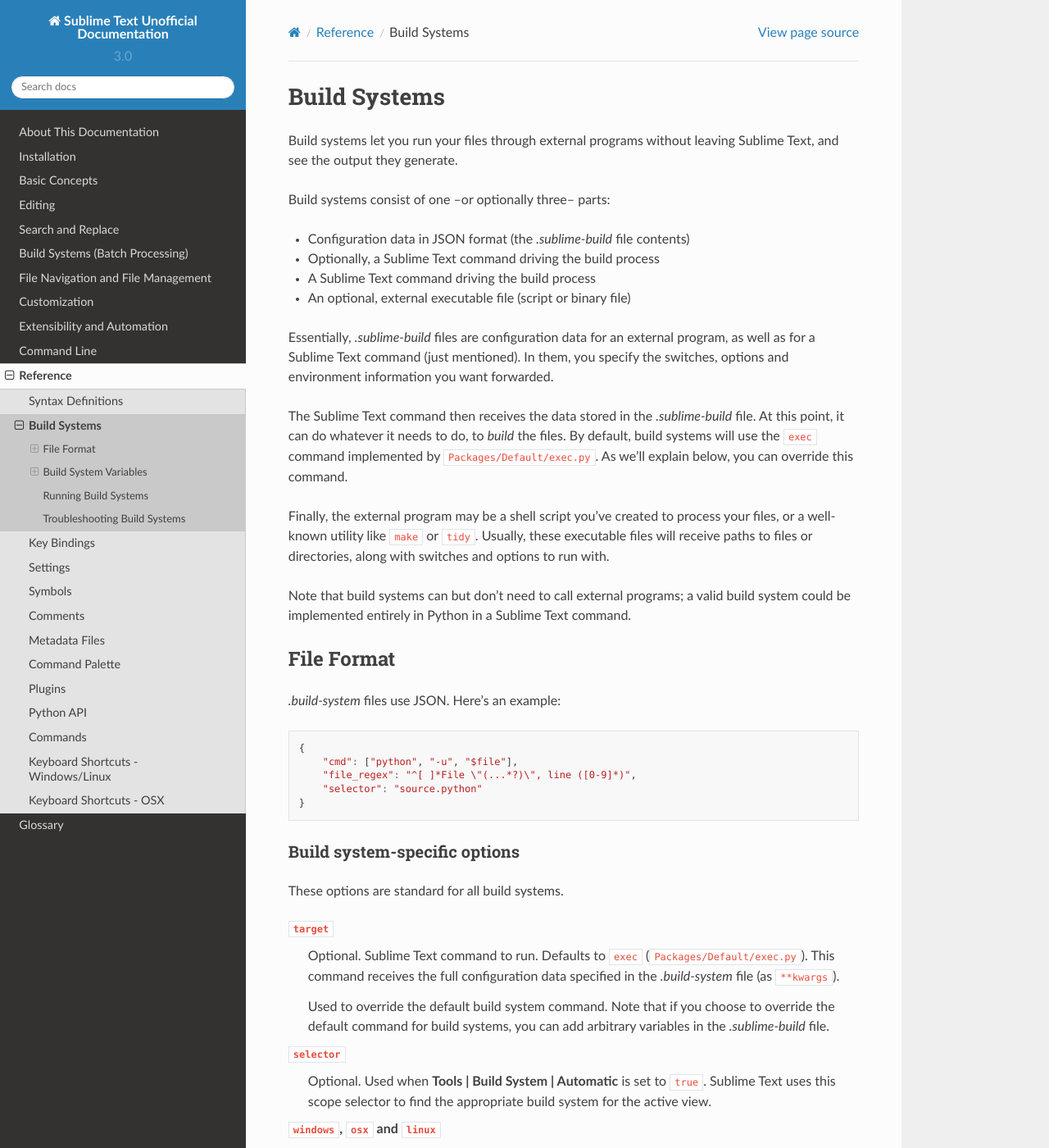
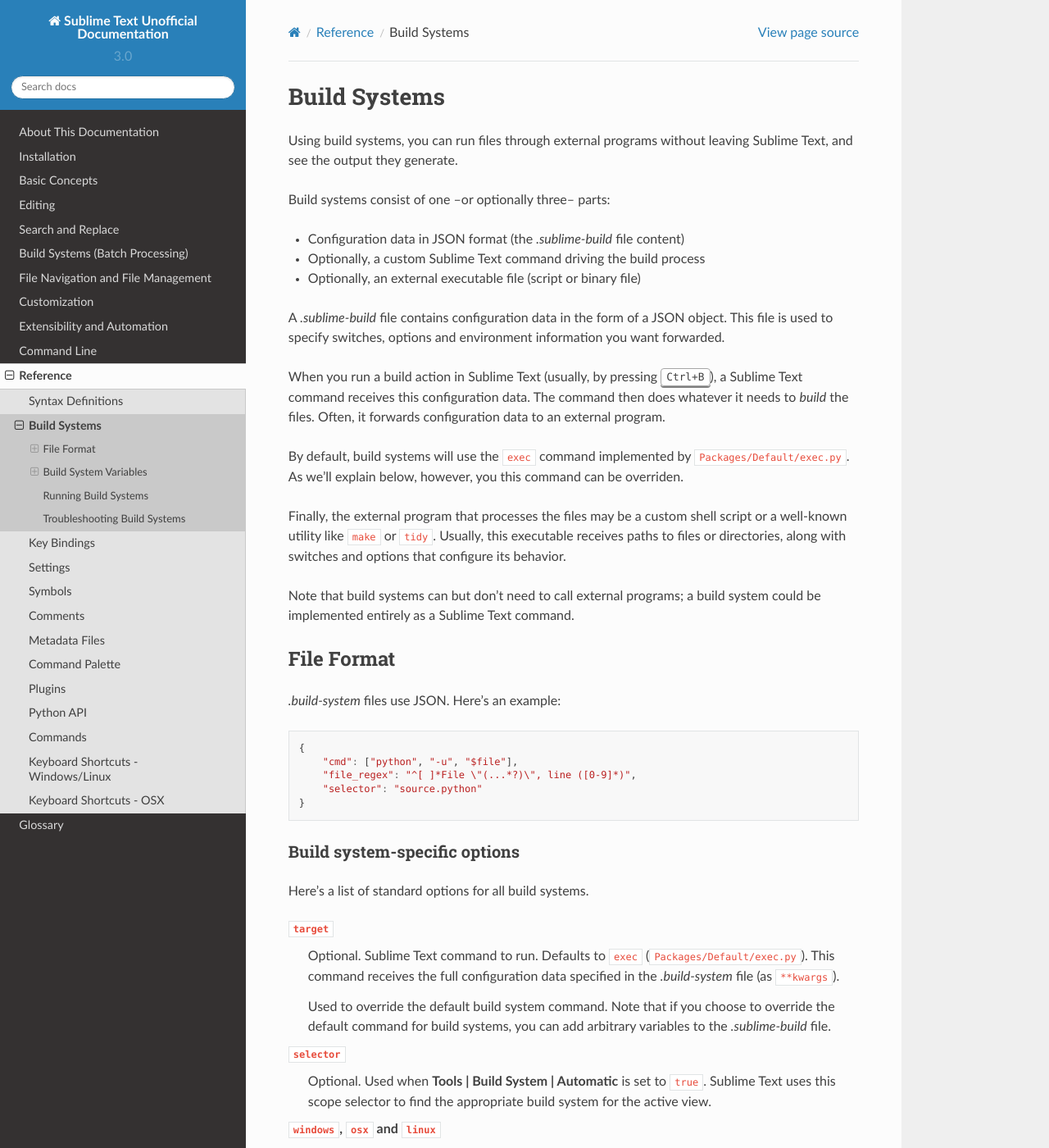
Before and after one commit to guillermooo/sublime-undocs, a Sphinx documentation site: the page built from source/reference/build_systems.rst, in a window 1280 px wide and 1400 px high. Shown: the whole window at 82% size. Built offline with Sphinx 7.4.7 and the Read the Docs theme 2.0.0, drawn with Linux system fonts in a browser that asks for light colours; some of the changed text lies outside the part shown.

Commit message:
edit build system ref topic

```diff
--- a/source/reference/build_systems.rst
+++ b/source/reference/build_systems.rst
@@ -2,7 +2,7 @@
 Build Systems
 =============
 
-Build systems let you run your files
+Using build systems, you can run files
 through external programs
 without leaving Sublime Text,
 and see the output they generate.
@@ -10,37 +10,44 @@
 Build systems consist of one
 --or optionally three-- parts:
 
-* Configuration data in JSON format (the *.sublime-build* file contents)
-* Optionally, a Sublime Text command driving the build process
-* A Sublime Text command driving the build process
-* An optional, external executable file (script or binary file)
+* Configuration data in JSON format (the *.sublime-build* file content)
+* Optionally, a custom Sublime Text command driving the build process
+* Optionally, an external executable file (script or binary file)
 
-Essentially, *.sublime-build* files
-are configuration data for an external program,
-as well as for a Sublime Text command (just mentioned).
-In them, you specify the switches, options and environment information
+A *.sublime-build* file
+contains configuration data
+in the form of a JSON object.
+This file is used to specify
+switches, options and environment information
 you want forwarded.
 
-The Sublime Text command then receives
-the data stored in the *.sublime-build* file.
-At this point, it can do whatever it needs to do,
+When you run a build action in Sublime Text
+(usually, by pressing :kbd:`Ctrl+B`),
+a Sublime Text command receives
+this configuration data.
+The command then does whatever it needs
 to *build* the files.
+Often, it forwards configuration data
+to an external program.
+
 By default, build systems will use
 the ``exec`` command implemented by :file:`Packages/Default/exec.py`.
-As we'll explain below,
-you can override this command.
+As we'll explain below, however,
+you this command can be overriden.
 
 Finally, the external program
-may be a shell script you've created to process your files,
+that processes the files
+may be a custom shell script
 or a well-known utility like ``make`` or ``tidy``.
-Usually, these executable files
-will receive paths to files or directories,
-along with switches and options to run with.
+Usually, this executable
+receives paths to files or directories,
+along with switches and options
+that configure its behavior.
 
 Note that build systems can but don't need to
 call external programs;
-a valid build system could be implemented entirely
-in Python in a Sublime Text command.
+a build system could be implemented entirely
+as a Sublime Text command.
 
 
 File Format
@@ -60,7 +67,7 @@
 Build system-specific options
 -----------------------------
 
-These options are standard for all build systems.
+Here's a list of standard options for all build systems.
 
 ``target``
     Optional. Sublime Text command to run.
@@ -74,7 +81,7 @@
     if you choose
     to override the default command for build systems,
     you can add arbitrary variables
-    in the *.sublime-build* file.
+    to the *.sublime-build* file.
 
 ``selector``
     Optional. Used when **Tools | Build System | Automatic**
@@ -84,28 +91,32 @@
     for the active view.
 
 ``windows``, ``osx`` and ``linux``
-    Optional. Allow specification of OS-specific options
-    which will override the default settings.
-    These accept a dict of `Arbitrary options`_ each.
+    Optional. Used to selectively apply options by OS.
+    OS-specific values override defaults.
+    Each of the listed items accepts a dict of `Arbitrary options`_.
 
     See `Platform-specific Options`_.
 
 ``variants``
-    Optional. A list of dictionaries of options
-    to override the main build system's options.
+    Optional. A list of dictionaries of options.
     Variant names will appear in the Command Palette
     for easy access if the build system's selector
     matches for the active file.
 
+    Using variants it's possible
+    to specify multiple build systems
+    for different tasks
+    in the same *.sublime-build* file.
+
     See Variants_.
 
 ``name``
-    **Only valid inside a variant** (see ``variants``).
+    **Only valid inside a variant** (see Variants_).
     Identifies variant build systems.
-    If ``name`` is *Run*,
+    If the ``name`` is *Run*,
     the variant will show up
     under the **Tools | Build System** menu
-    and be bound to :kbd:`Ctrl+Shift+B`.
+    and be bound to :kbd:`Ctrl+B`.
 
 .. _build-arbitrary-options:
 
```
